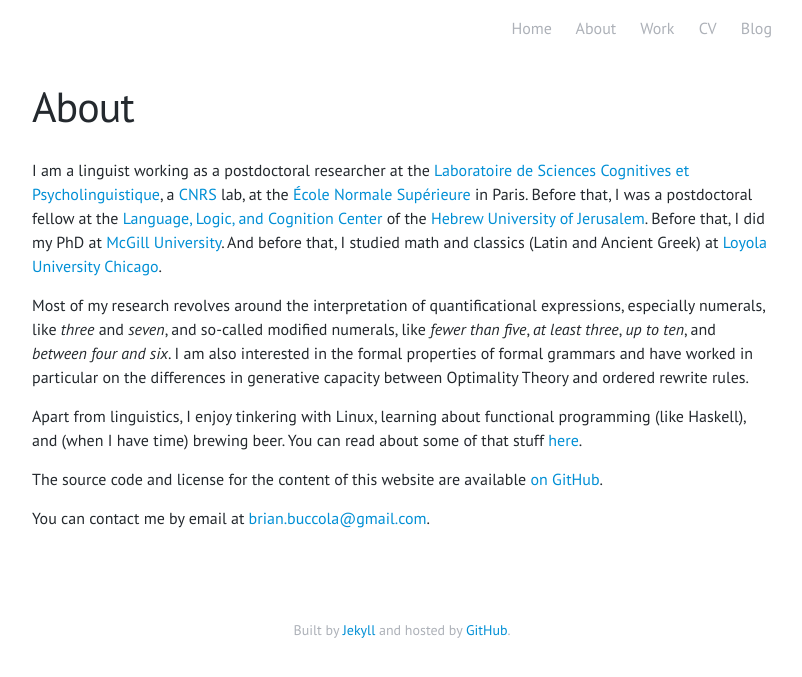
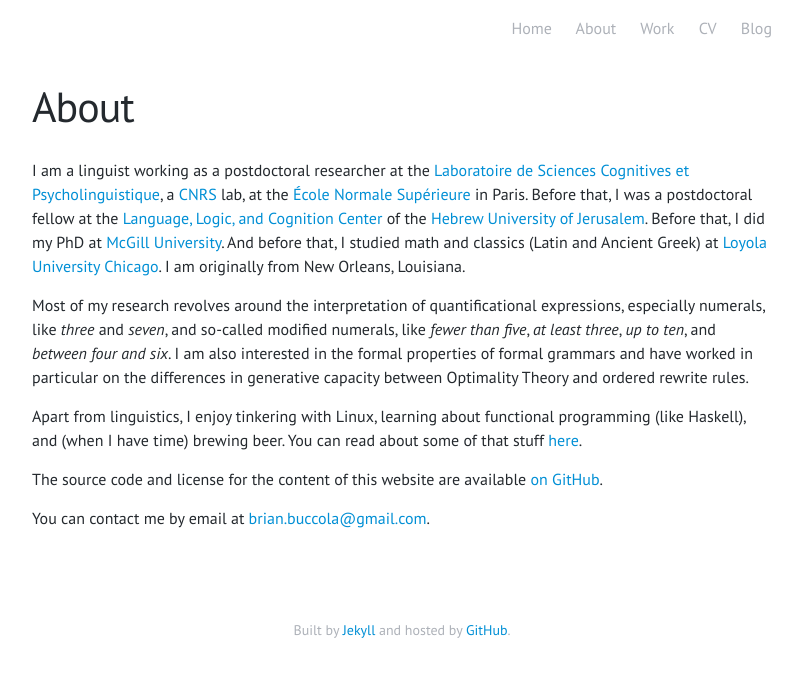
Before and after one commit to brianbuccola/brianbuccola.github.io, a Jekyll site: the page built from about.md, in a window 1280 px wide. Shown: the top 677 px of the page, without its empty margins (238-1040 px from the left). Built offline with Jekyll 4.4.1, drawn with Linux system fonts in a browser that asks for light colours; some web fonts are replaced.

Commit message:
Add hometown NOLA

```diff
--- a/about.md
+++ b/about.md
@@ -10,7 +10,8 @@ Sciences Cognitives et Psycholinguistique][lscp], a [CNRS][cnrs] lab, at the
 fellow at the [Language, Logic, and Cognition Center][llcc] of the [Hebrew
 University of Jerusalem][huji]. Before that, I did my PhD at [McGill
 University][mcgill]. And before that, I studied math and classics (Latin and
-Ancient Greek) at [Loyola University Chicago][luc].
+Ancient Greek) at [Loyola University Chicago][luc]. I am originally from New
+Orleans, Louisiana.
 
 [lscp]: http://www.lscp.net/
 [cnrs]: http://www.cnrs.fr/
```
